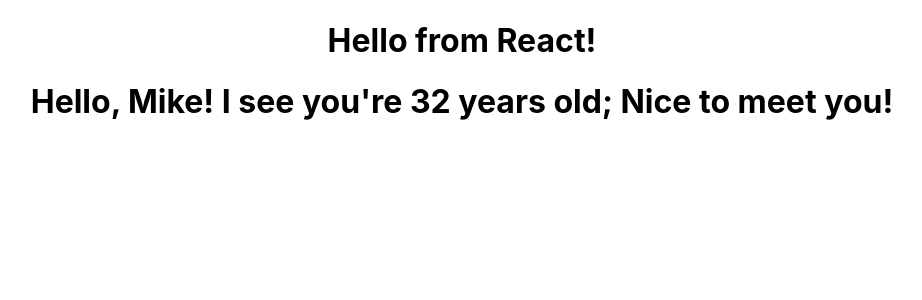
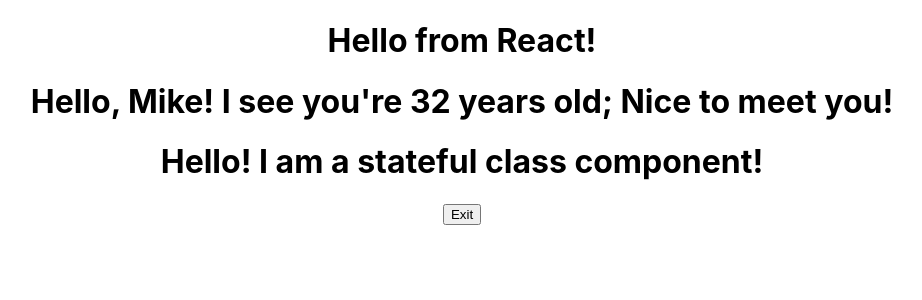
Before and after one commit to GeorgePh0/react-essentials, a React (Create React App) app in the folder my-app/: page / in a window 1280 px wide. Shown: the top 300 px of the page, without its empty margins (178-1100 px from the left). Built offline with nearby package versions, Linux system fonts and the light colour scheme.

Commit message:
Use State and Updating the Stat part 1

```diff
--- a/my-app/src/App.js
+++ b/my-app/src/App.js
@@ -2,6 +2,7 @@
 import './App.css';
 import FunctionalGreeting from './components/FunctionalGreeting';
 import FunctionalGreetingWithProps from './components/FunctionalGreetingWithProps';
+import StatefulGreeting from './components/StatefulGreeting';
 
 
 function App() {
@@ -9,6 +10,7 @@
     <div className="App">
       <FunctionalGreeting />
       <FunctionalGreetingWithProps greeting="Nice to meet you!" name="Mike" age="32" />
+      <StatefulGreeting greeting="I am a stateful class component!"/>
     </div>
   );
 }
--- /dev/null
+++ b/my-app/src/components/StatefulGreeting.js
@@ -0,0 +1,30 @@
+import React from "react";
+
+class StatefulGreeting extends React.Component{
+
+    constructor(props) {
+        super(props);
+        this.state = {
+            introduction: "Hello!",
+            buttonText: "Exit",
+        };
+    }
+
+    handleClick() {
+        this.setState({
+            introduction: "Goodbye!",
+        });
+        console.log(this.state.introduction);
+    }
+
+    render() {
+        return (
+            <div>
+                <h1>{this.state.introduction} {this.props.greeting}</h1>
+                <button onClick={() => this.handleClick()}>{this.state.buttonText}</button>
+            </div>
+        )
+    }
+}
+
+export default StatefulGreeting;
```
